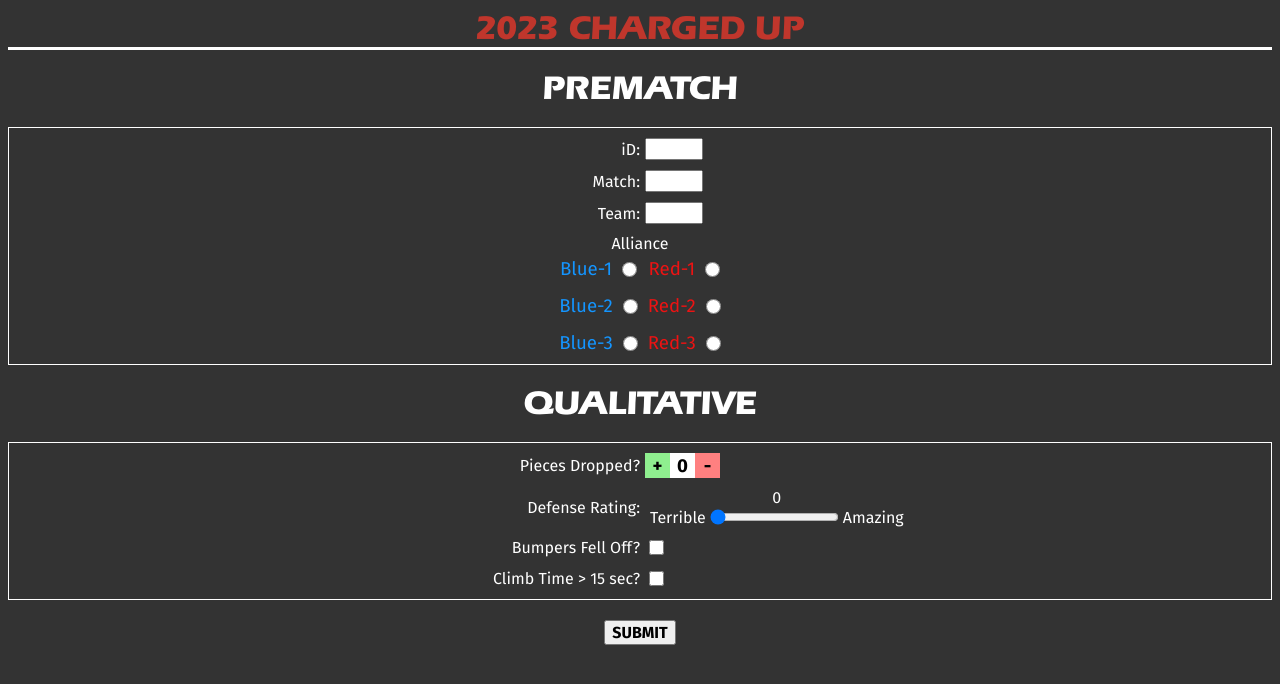
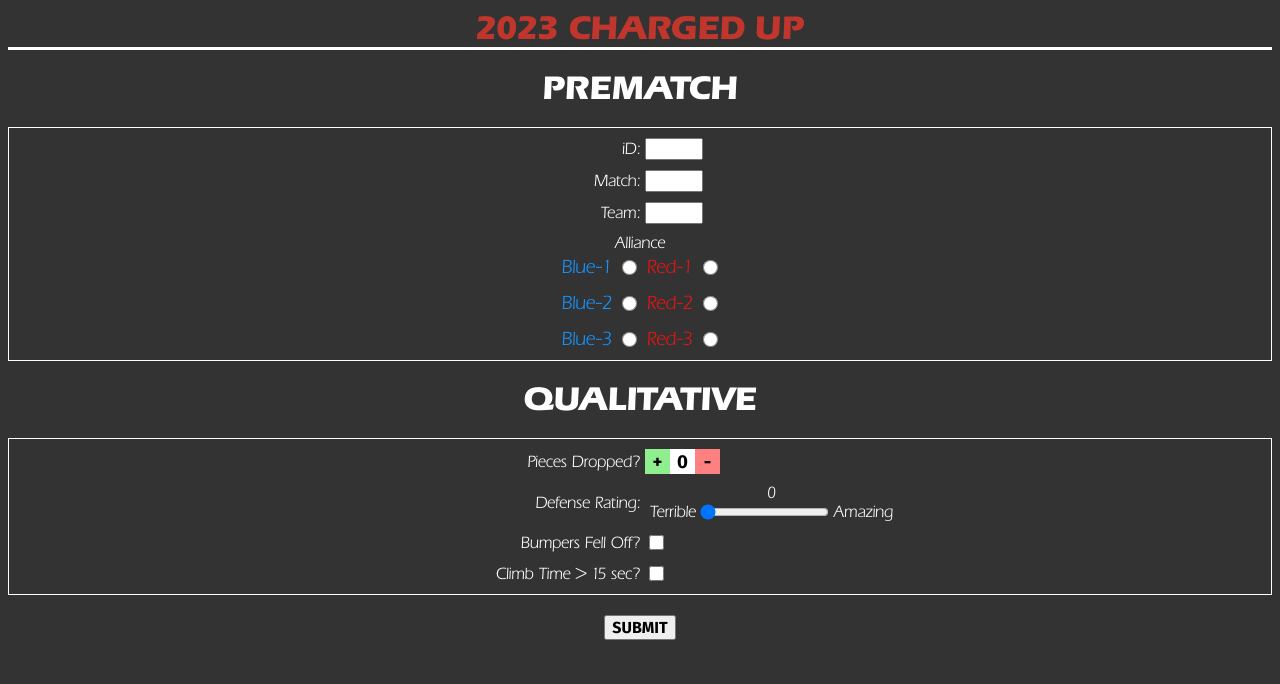
Before and after one commit to Team5924/Scouting-Form, a Next.js app: page / in a window 1280 px wide. Shown: the top 684 px of the page. Built offline with nearby package versions, Linux system fonts and the light colour scheme.

Commit message:
Update styles

```diff
--- a/components/Counter/counter.module.css
+++ b/components/Counter/counter.module.css
@@ -24,7 +24,7 @@
     width: 25px;
     background-color: white;
     color: black;
-    font-family: 'Fira Sans';
+    font-family: 'Fira Sans', 'Trebuchet MS';
     font-size: 14pt;
     font-weight: bold;
 }
--- a/styles/globals.css
+++ b/styles/globals.css
@@ -20,8 +20,13 @@
     font-weight: bold;
 }
 
+@font-face {
+    font-family: 'Trebuchet MS';
+    src: local('Trebuchet MS');
+}
+
 body {
-    font-family: 'Fira Sans', 'Trebuchet MS';
+    font-family: 'Eras', 'Fira Sans', 'Verdana';
     background-color: #333333;
     color: white;
 }
@@ -63,7 +68,7 @@
 }
 
 .backButton, .submitButton, .resetButton {
-    font-family: 'Fira Sans', 'Trebuchet';
+    font-family: 'Fira Sans';
     font-size: 12pt;
     font-weight: bold;
 }
```
